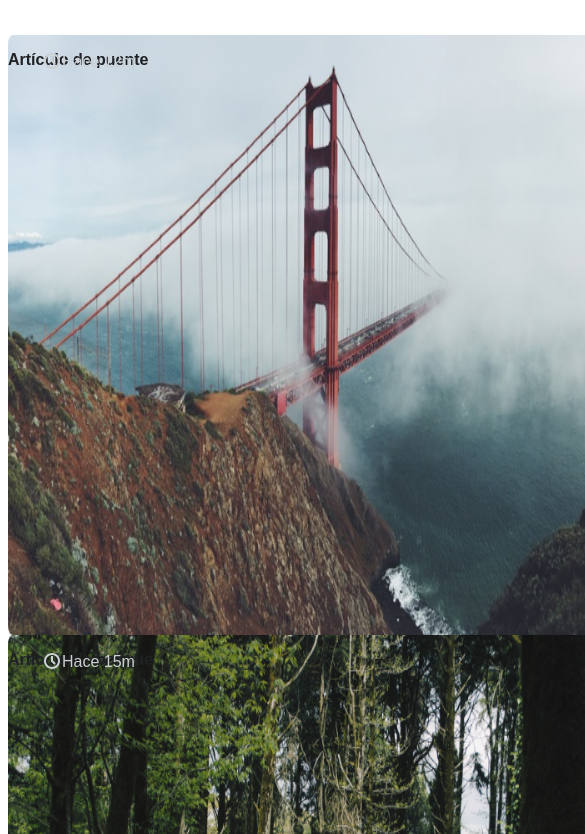
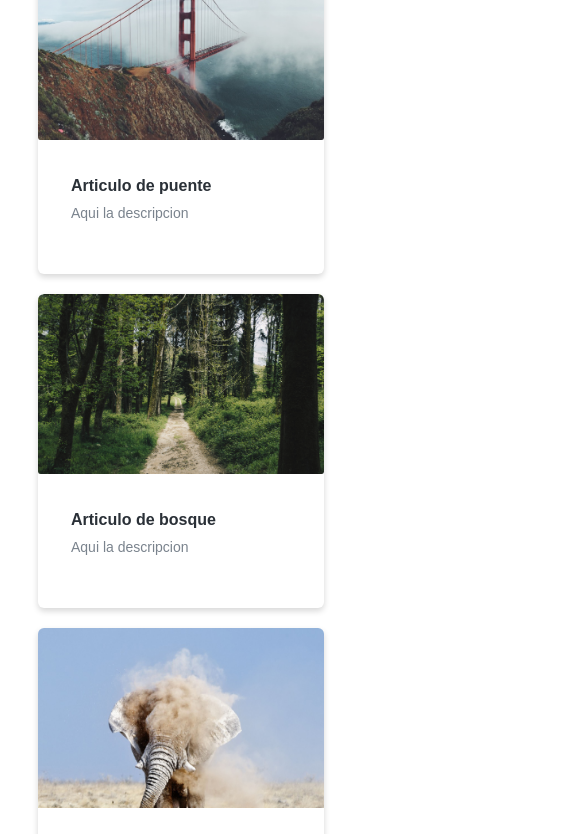
Before and after one commit to SofiaMarzari/Maquetacion-de-sitio, a plain HTML site: page blog.html in a window 390 px wide. Shown: the part 123-957 px from the top of the page, 585 px wide, since content can reach past the window. Drawn offline with Linux system fonts and the light colour scheme.

Commit message:
Finalizado responsive del blog particular para el nav - Mobile

```diff
--- a/blog.html
+++ b/blog.html
@@ -11,12 +11,42 @@
 
 <body>
     <div id="contenedor-blog">
-        <section id="section-blog">
+        <section id="section-tendencias">
+            <p>BLOG</p>
+            <section id="section-contenedor-tendencias">
+                <section class="section-tendenciaparticular">
+                    <img src="css/Assets/img/articulo_big_01.png" alt="articulo1">
+                    <h6>Articulo de puente</h6>
+                    <p>Aqui la descripcion</p>
+                </section>
+                <section class="section-tendenciaparticular">
+                    <img src="css/Assets/img/articulo_big_02.png" alt="articulo2">
+                    <h6>Articulo de bosque</h6>
+                    <p>Aqui la descripcion</p>
+                </section>
+                <section class="section-tendenciaparticular">
+                    <img src="css/Assets/img/articulo_small_01.png" alt="articulo3">
+                    <h6>Articulo de elefante</h6>
+                    <p>Aqui la descripcion</p>
+                </section>
+                <section class="section-tendenciaparticular">
+                    <img src="css/Assets/img/articulo_small_02.png" alt="articulo4">
+                    <h6>Articulo de loro</h6>
+                    <p>Aqui la descripcion</p>
+                </section>
+                <section class="section-tendenciaparticular">
+                    <img src="css/Assets/img/articulo_small_03.png" alt="articulo5">
+                    <h6>Articulo de camino</h6>
+                    <p>Aqui la descripcion</p>
+                </section>
+            </section>
+        </section>
+        <!--        <section id="section-blog">
             <p>BLOG</p>
             <section id="section-contenedor-blog">
                 <section class="section-blogparticularD">
                     <img src="css/Assets/img/articulo_big_01.png" alt="">
-                    <p>Artículo de puente</p>
+                    <h6>Artículo de puente</h6>
                     <div class="is-div-time">
                         <img src="css/Assets/iconos/time.png" alt="">
                         <p>Hace 12m</p>
@@ -24,7 +54,7 @@
                 </section>
                 <section class="section-blogparticularD">
                     <img src="css/Assets/img/articulo_big_02.png" alt="">
-                    <p>Articulo de bosque</p>
+                    <h6>Articulo de bosque</h6>
                     <div class="is-div-time">
                         <img src="css/Assets/iconos/time.png" alt="">
                         <p>Hace 15m</p>
@@ -32,7 +62,7 @@
                 </section>
                 <section class="section-blogparticularD">
                     <img src="css/Assets/img/articulo_small_01.png" alt="">
-                    <p>Artículo de elefante</p>
+                    <h6>Artículo de elefante</h6>
                     <div class="is-div-time">
                         <img src="css/Assets/iconos/time.png" alt="">
                         <p>Hace 3h</p>
@@ -40,7 +70,7 @@
                 </section>
                 <section class="section-blogparticularD">
                     <img src="css/Assets/img/articulo_small_02.png" alt="">
-                    <p>Artículo de loro</p>
+                    <h6>Artículo de loro</h6>
                     <div class="is-div-time">
                         <img src="css/Assets/iconos/time.png" alt="">
                         <p>Hace 4h</p>
@@ -48,7 +78,7 @@
                 </section>
                 <section class="section-blogparticularD">
                     <img src="css/Assets/img/articulo_small_03.png" alt="">
-                    <p>Artículo de camino</p>
+                    <h6>Artículo de camino</h6>
                     <div class="is-div-time">
                         <img src="css/Assets/iconos/time.png" alt="">
                         <p>Hace 8h</p>
@@ -56,6 +86,7 @@
                 </section>
             </section>
         </section>
+    -->
     </div>
 </body>
 
--- a/css/estilo.scss
+++ b/css/estilo.scss
@@ -404,18 +404,9 @@ $widthmobile: 350px;
     }
     /*          HTML BLOG       */
     #contenedor-blog>section {
-        margin-left: 0px;
-        font-size: 50px;
-        top: 0px;
-        width: 100%;
+        padding-top: 0px;
         height: 100%;
-    }
-    #contenedor-blog>section>p {
-        bottom: 0px;
-        margin-left: 0px;
-        width: 100px;
-        margin-left: 600px;
-        font-size: 50px;
+        margin-bottom: 30px;
     }
     #contenedor-blog>section>section {
         display: grid;
@@ -423,8 +414,15 @@ $widthmobile: 350px;
         width: 100%;
         height: 80%;
     }
+    #contenedor-blog>section>p {
+        bottom: 0px;
+        margin-left: 0px;
+        width: 100px;
+        margin-left: 500px;
+        font-size: 50px;
+    }
     #contenedor-blog>section>section>section {
-        margin-left: 50px;
+        margin-bottom: 20px;
     }
     /*          FOOTER          */
     footer {
@@ -839,48 +837,39 @@ $widthmobile: 350px;
         margin-left: 2px;
     }
     /*      HTML BLOG       */
-    #contenedor-blog {
-        width: 700px;
-        height: 100%;
-    }
-    #contenedor-blog>section {
-        bottom: 0px;
-        margin-right: 0px;
-        width: 100%;
-    }
-    #contenedor-blog>section>p {
-        width: 100px;
-        font-family: $fuenteprincipal;
-        color: $colortextogrisaseo;
-        font-size: 50px;
-        margin-left: 280px;
-        font-weight: bold;
-    }
-    #contenedor-blog>section>section {
-        width: 100%;
+    #contenedor-blog>section>section>section {
+        display: block;
     }
     //particular
     #contenedor-blog>section>section>section {
-        width: 600px;
-        height: 600px;
+        display: block;
+        width: 286px;
+        height: 314px;
+        box-shadow: 0px 3px 6px #00000029;
+        border-radius: 6px;
+        background-color: $colorprincipal;
+        margin-left: 30px;
+        margin-bottom: 20px;
     }
     #contenedor-blog>section>section>section>img {
-        width: 600px;
-        height: 600px;
-        position: absolute;
-        z-index: 1;
+        width: 286px;
+        height: 180px;
+        border-radius: 6px 6px 0px 0px;
+    }
+    #contenedor-blog>section>section>section>h6 {
+        color: $colortextogrisaseo;
+        width: 286px;
+        font-family: $fuenteprincipal;
+        font-weight: bold;
+        font-size: 16px;
+        margin: 33px 0px 0px 33px;
     }
     #contenedor-blog>section>section>section>p {
-        font-family: "Acumin Pro", Arial, Montserrat, sans-serif;
-        font-weight: bold;
-        font-size: 16px;
-        color: #202124;
-        position: absolute;
-        z-index: 3;
-    }
-    #contenedor-blog>section>section>section>div {
-        position: absolute;
-        z-index: 3;
+        width: 230px;
+        font-size: 14px;
+        font-family: $fuenteprincipal;
+        color: #7A838D;
+        margin: 10px 0px 0px 33px;
     }
     /*          FOOTER          */
     footer {
```
Also changed, not shown: css/estilo.css, 1 other file.
